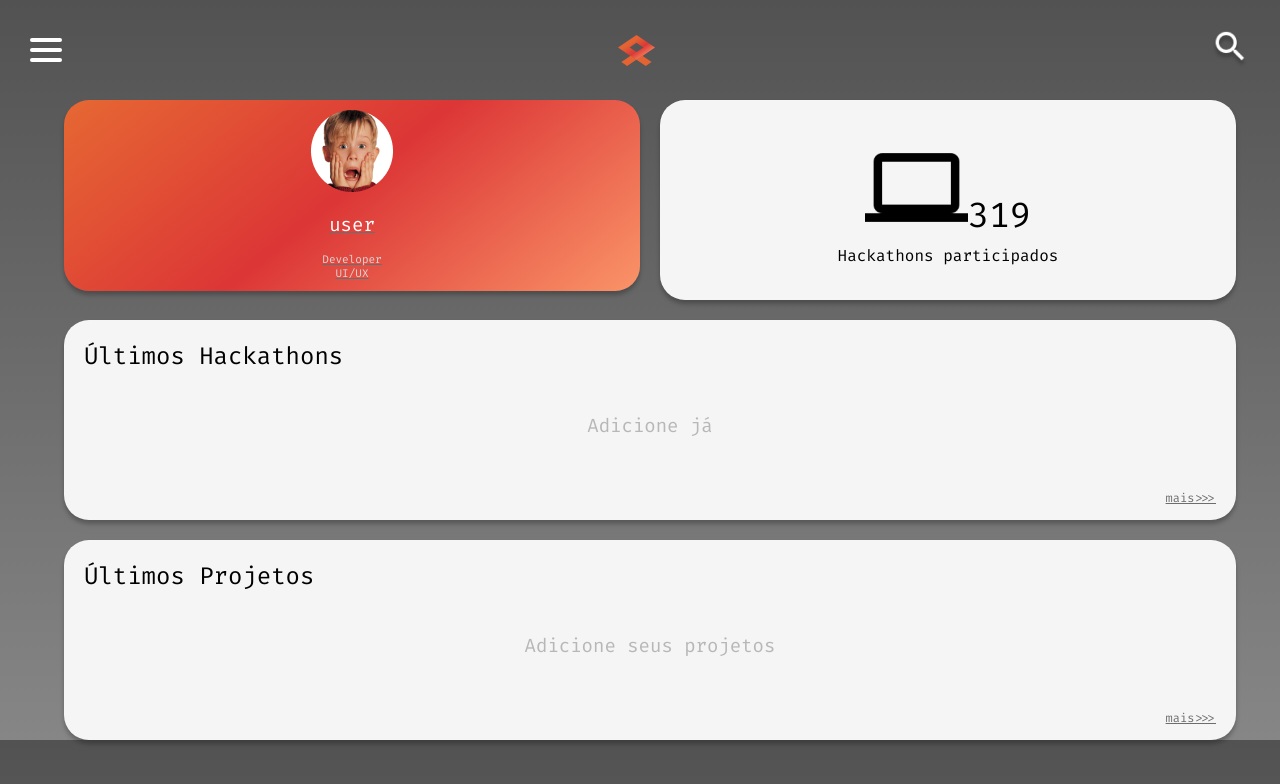
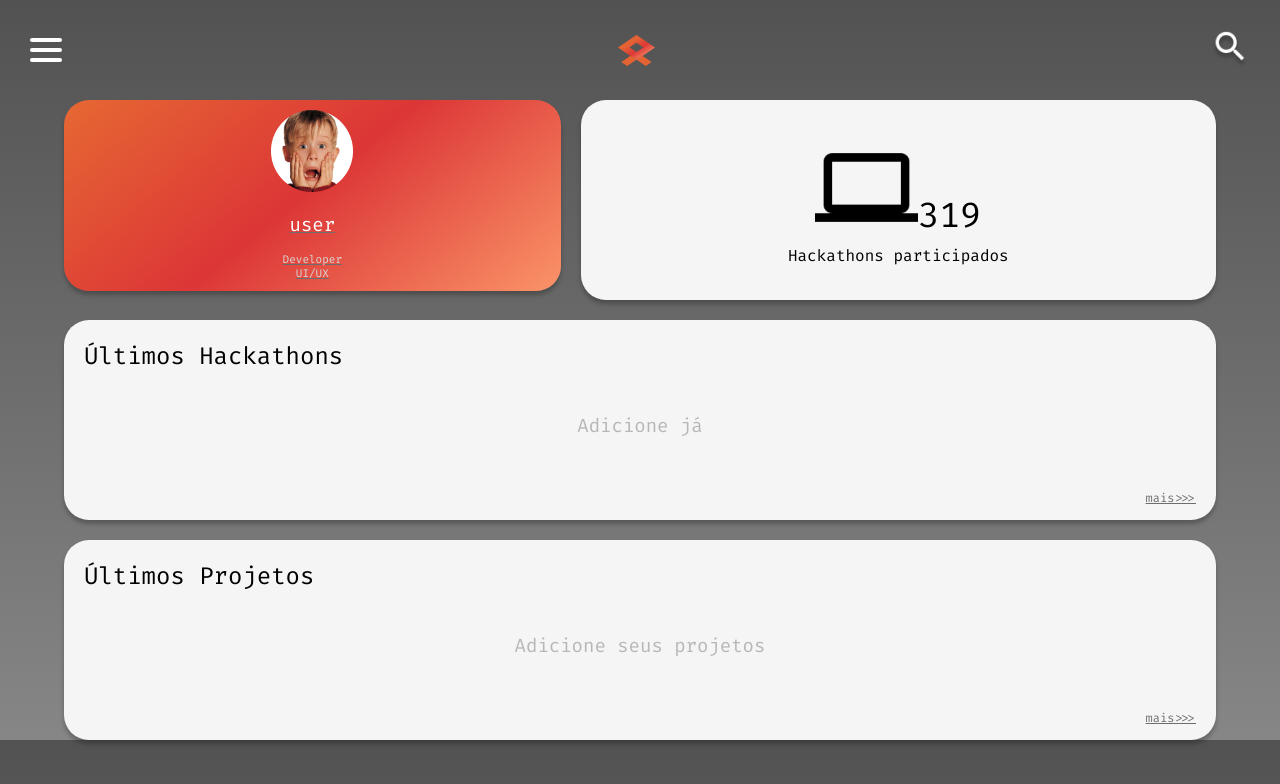
Before and after one commit to hackatool/frontend, a React (Create React App) app: page / in a window 1280 px wide. Shown: the top 784 px of the page. Built offline with nearby package versions, Linux system fonts and the light colour scheme.

Commit message:
fix cardlist weird offset

```diff
--- a/src/pages/CardList/style.scss
+++ b/src/pages/CardList/style.scss
@@ -9,7 +9,7 @@ justify-content: center;
 .container {
     width: 90vw;
     display: grid;
-    grid-template-columns: 50% 50%;
+    grid-template-columns: auto auto;
     grid-template-rows: 200px 200px 200px;
     grid-template-areas:
         'profile counter'
```
